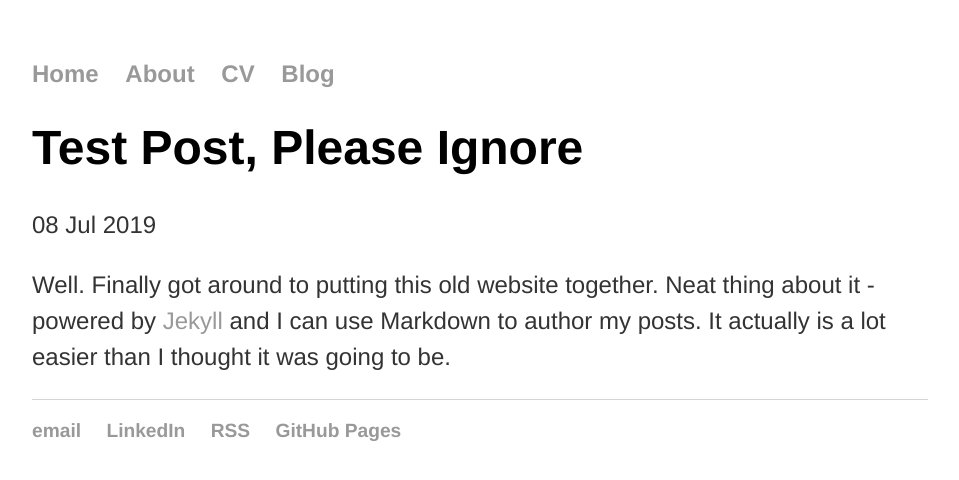
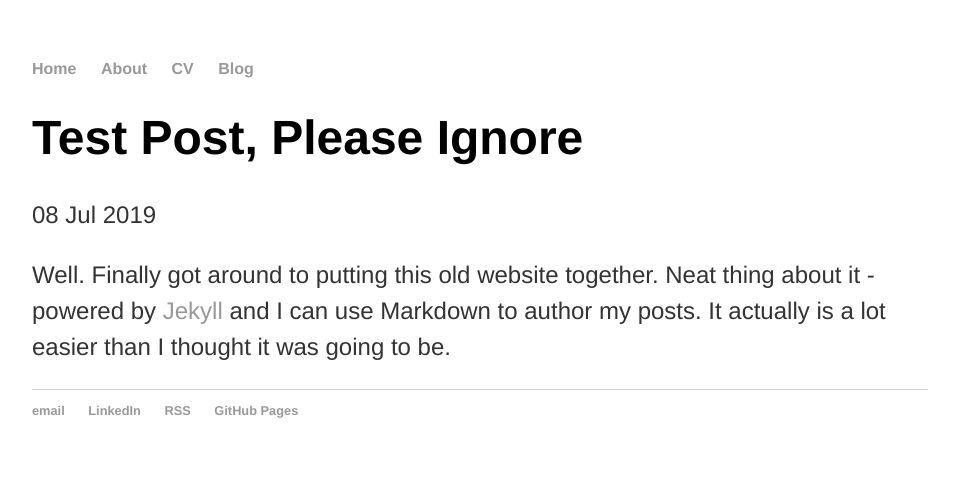
Before and after one commit to akion72/akion72.github.io, a Jekyll site: the page built from _posts/2019-07-08-First-Post.md, in a window 1280 px wide. Shown: the top 480 px of the page, without its empty margins (160-1119 px from the left). Built offline with Jekyll 4.4.1, drawn with Linux system fonts in a browser that asks for light colours.

Commit message:
Update main.css

```diff
--- a/css/main.css
+++ b/css/main.css
@@ -42,7 +42,3 @@ ul.posts {
 ul.posts li {
     list-style: none;
 }
-
-ul {
-    font-size: 1.5em;
-    font-family:'Helvetica', 'Arial', 'Sans-Serif';
```
